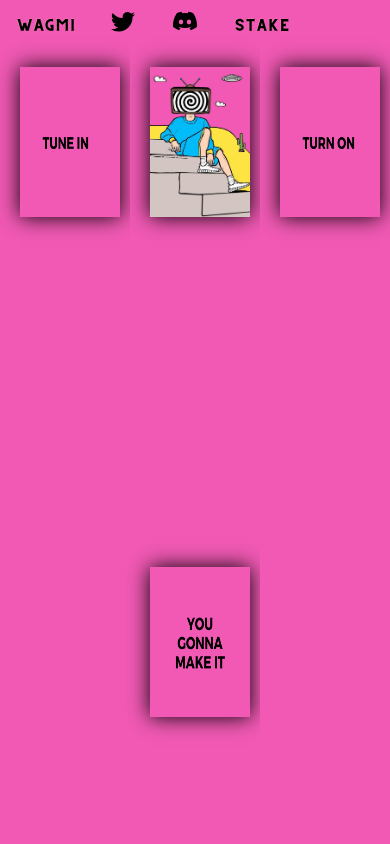
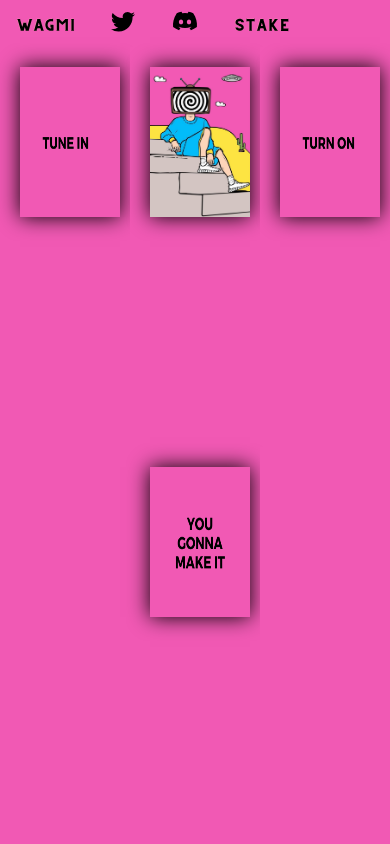
Before and after one commit to falbanese90/wagmi_homepage, an Angular app: page / in a window 390 px wide. Shown: the top 844 px of the page. Built offline with nearby package versions, Linux system fonts and the light colour scheme.

Commit message:
Deploy again

```diff
--- a/src/app/home/home.component.css
+++ b/src/app/home/home.component.css
@@ -1,8 +1,5 @@
 
 
-html {
-    background-color: black;
-}
 
 .default {
     width: 300px;
@@ -40,6 +37,10 @@ html {
 }
 
 @media only screen and (max-width: 600px){
+    * {
+        background: transparent;
+        background-color: #f159b4;
+    }
     .default {
        display: unset;
        width: 100px;
@@ -51,4 +52,7 @@ html {
     .footer_image {
         height: 125px;
     }
+    .temp {
+        height: 400px;
+    }
 }
--- a/src/app/home/home.component.html
+++ b/src/app/home/home.component.html
@@ -1,4 +1,5 @@
 <body>
+
 <div class='temp'>
     <img class="default" src="assets/tune_in.png">
   </div>
--- a/src/app/stake/stake.component.css
+++ b/src/app/stake/stake.component.css
@@ -44,4 +44,7 @@ html {
        width: 100px;
        height: 150px;
     }
+    .temp {
+        height: 200px;
+    }
 }
```
